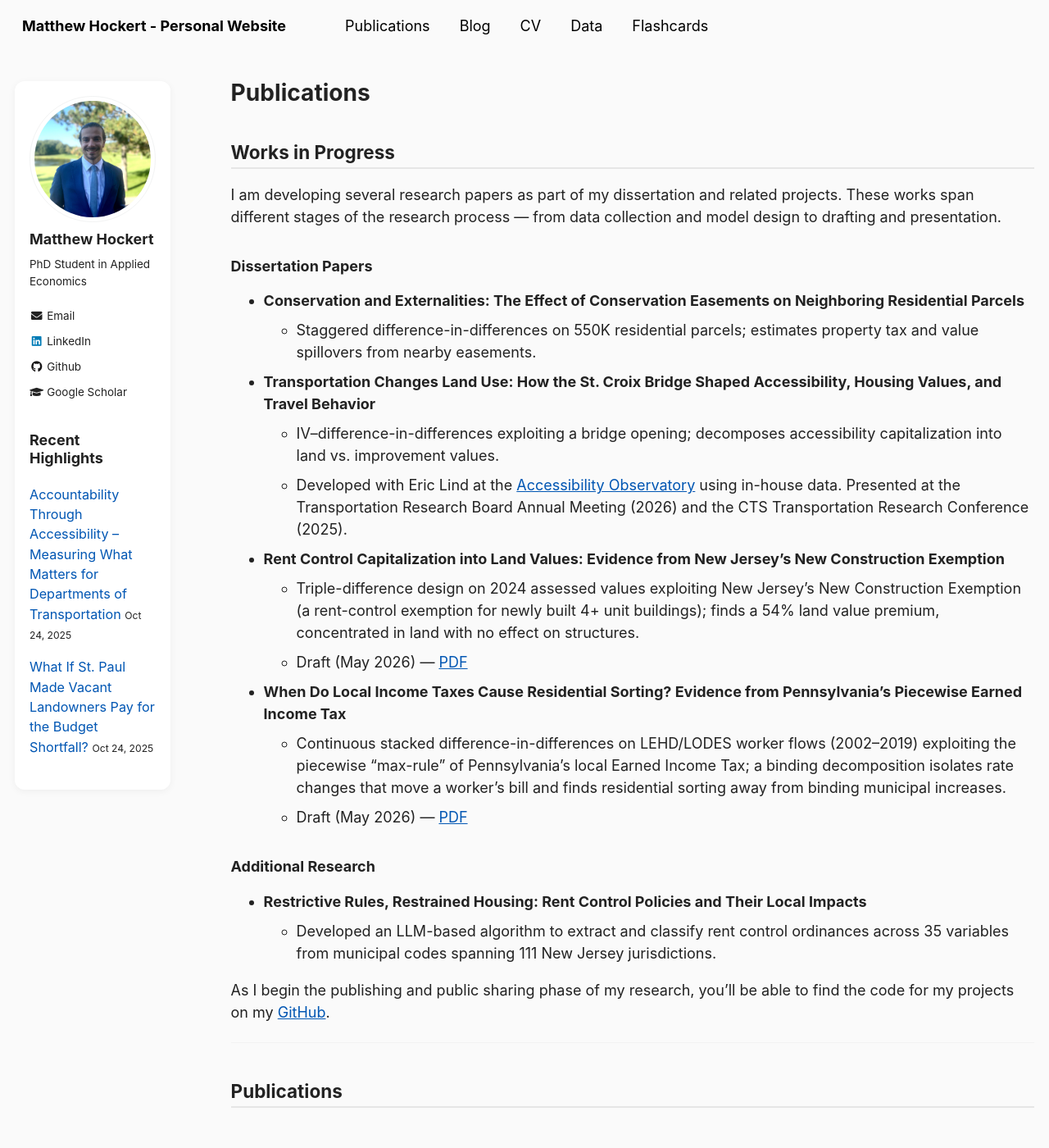
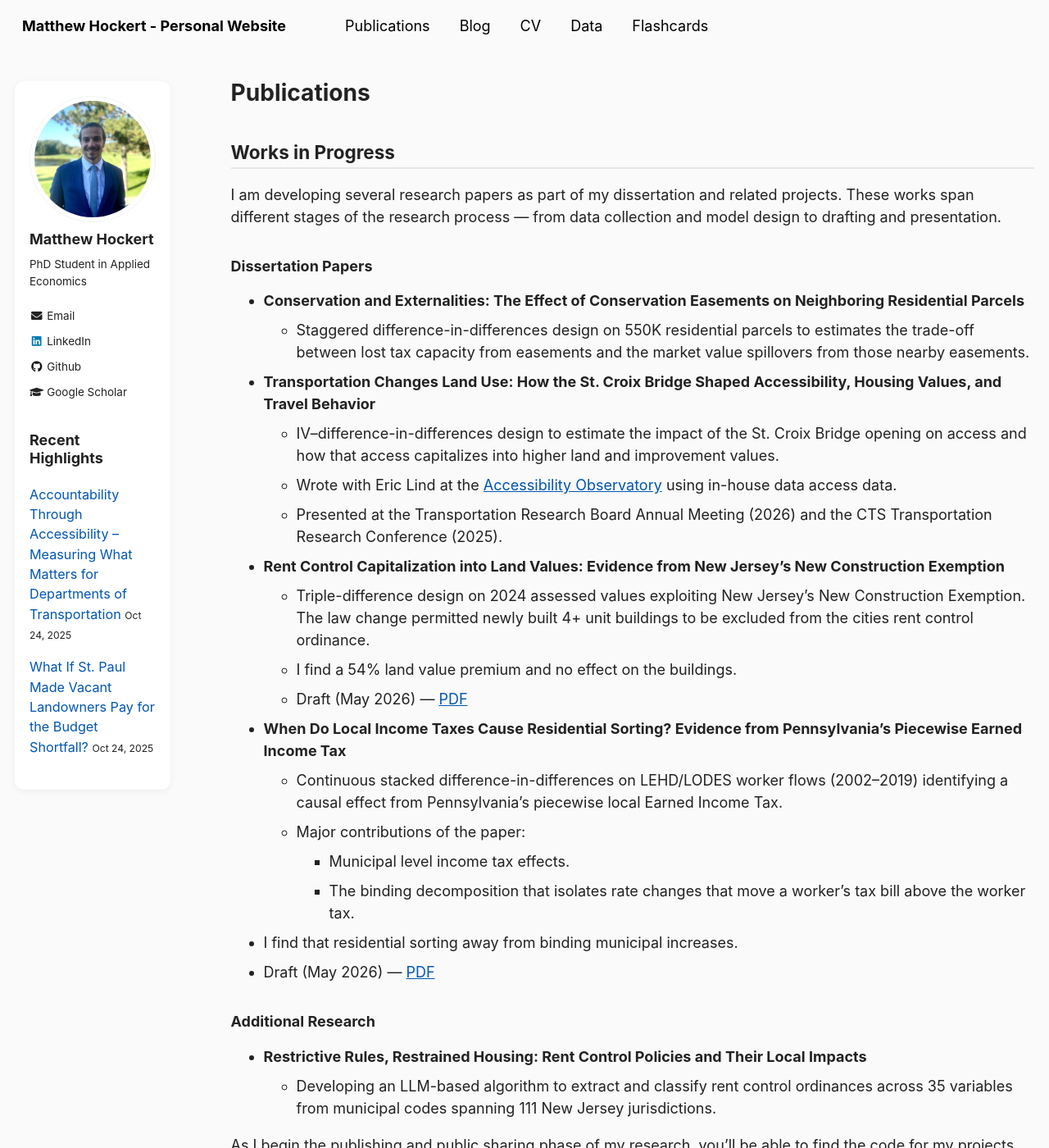
Before and after one commit to MatthewHockert/MatthewHockert.github.io, a Jekyll site: the page built from _pages/publications.md, in a window 1280 px wide and 1400 px high. Shown: the whole window at 82% size. Built offline with Jekyll 4.4.1, drawn with Linux system fonts in a browser that asks for light colours.

Commit message:
Revise Works in Progress descriptions

```diff
--- a/_pages/publications.md
+++ b/_pages/publications.md
@@ -18,24 +18,30 @@
 ### Dissertation Papers
 
 - **Conservation and Externalities: The Effect of Conservation Easements on Neighboring Residential Parcels**
-  - Staggered difference-in-differences on 550K residential parcels; estimates property tax and value spillovers from nearby easements.
+  - Staggered difference-in-differences design on 550K residential parcels to estimates the trade-off between lost tax capacity from easements and the market value spillovers from those nearby easements.
 
 - **Transportation Changes Land Use: How the St. Croix Bridge Shaped Accessibility, Housing Values, and Travel Behavior**
-  - IV–difference-in-differences exploiting a bridge opening; decomposes accessibility capitalization into land vs. improvement values.
-  - Developed with Eric Lind at the [Accessibility Observatory](https://www.cts.umn.edu/programs/ao) using in-house data. Presented at the Transportation Research Board Annual Meeting (2026) and the CTS Transportation Research Conference (2025).
+  - IV–difference-in-differences design to estimate the impact of the St. Croix Bridge opening on access and how that access capitalizes into higher land and improvement values.
+  - Wrote with Eric Lind at the [Accessibility Observatory](https://www.cts.umn.edu/programs/ao) using in-house data access data.
+  - Presented at the Transportation Research Board Annual Meeting (2026) and the CTS Transportation Research Conference (2025).
 
 - **Rent Control Capitalization into Land Values: Evidence from New Jersey's New Construction Exemption**
-  - Triple-difference design on 2024 assessed values exploiting New Jersey's New Construction Exemption (a rent-control exemption for newly built 4+ unit buildings); finds a 54% land value premium, concentrated in land with no effect on structures.
+  - Triple-difference design on 2024 assessed values exploiting New Jersey's New Construction Exemption. The law change permitted newly built 4+ unit buildings to be excluded from the cities rent control ordinance.
+  - I find a 54% land value premium and no effect on the buildings.
   - Draft (May 2026) — [PDF]({{ '/files/rent-control-capitalization.pdf' | relative_url }})
 
 - **When Do Local Income Taxes Cause Residential Sorting? Evidence from Pennsylvania's Piecewise Earned Income Tax**
-  - Continuous stacked difference-in-differences on LEHD/LODES worker flows (2002–2019) exploiting the piecewise "max-rule" of Pennsylvania's local Earned Income Tax; a binding decomposition isolates rate changes that move a worker's bill and finds residential sorting away from binding municipal increases.
+  - Continuous stacked difference-in-differences on LEHD/LODES worker flows (2002–2019) identifying a causal effect from Pennsylvania's piecewise local Earned Income Tax.
+  - Major contributions of the paper:
+    - Municipal level income tax effects.
+    - The binding decomposition that isolates rate changes that move a worker's tax bill above the worker tax.
+ - I find that residential sorting away from binding municipal increases.
   - Draft (May 2026) — [PDF]({{ '/files/local-income-tax-sorting.pdf' | relative_url }})
 
 ### Additional Research
 
 - **Restrictive Rules, Restrained Housing: Rent Control Policies and Their Local Impacts**
-  - Developed an LLM-based algorithm to extract and classify rent control ordinances across 35 variables from municipal codes spanning 111 New Jersey jurisdictions.
+  - Developing an LLM-based algorithm to extract and classify rent control ordinances across 35 variables from municipal codes spanning 111 New Jersey jurisdictions.
 
 As I begin the publishing and public sharing phase of my research, you'll be able to find the code for my projects on my [GitHub](https://github.com/MatthewHockert).
 
```
